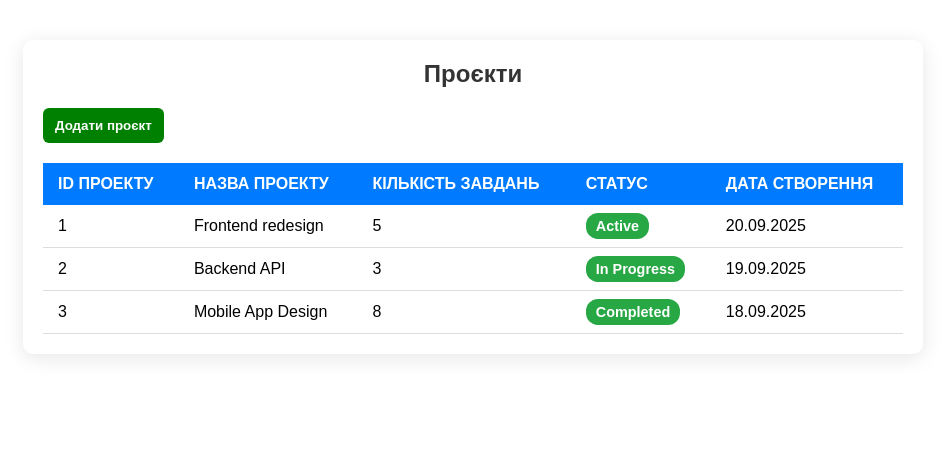
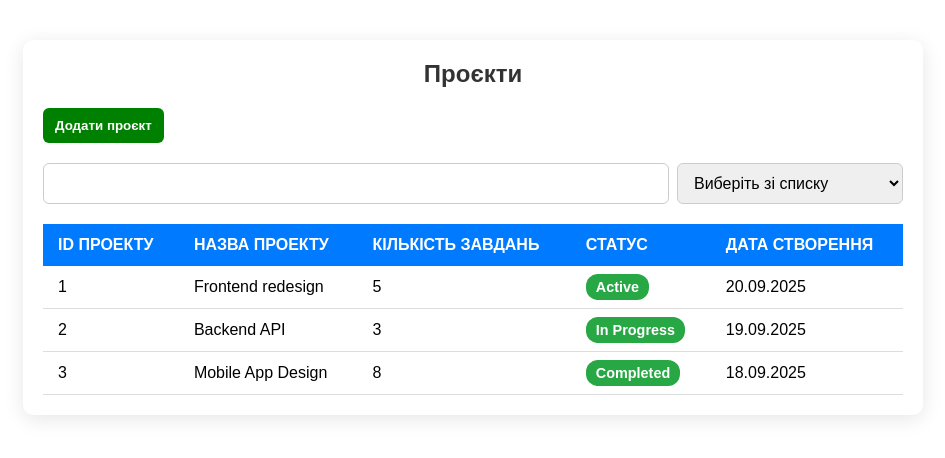
Before and after one commit to YaroslavOkrema/vue-project-manager, a Vue app: page / in a window 1280 px wide. Shown: the top 458 px of the page, without its empty margins (167-1112 px from the left). Built offline with nearby package versions, Linux system fonts and the light colour scheme; data requests are answered from the project's data file.

Commit message:
feat: add sort

```diff
--- /dev/null
+++ b/src/components/MySelect/MySelect.vue
@@ -0,0 +1,31 @@
+<script setup>
+import { defineProps, defineEmits } from "vue";
+
+const props = defineProps({
+  modelValue: {
+    type: String,
+    default: "",
+  },
+  options: {
+    type: Array,
+    default: () => [],
+  },
+});
+
+const emit = defineEmits(["update:modelValue"]);
+
+function changeOption(event) {
+  emit("update:modelValue", event.target.value);
+}
+</script>
+
+<template>
+  <select :value="modelValue" @change="changeOption">
+    <option disabled value="">Виберіть зі списку</option>
+    <option v-for="option in options" :key="option.value" :value="option.value">
+      {{ option.name }}
+    </option>
+  </select>
+</template>
+
+<style lang="scss" scoped></style>
--- a/src/pages/ProjectTablePage/ProjectTablePage.vue
+++ b/src/pages/ProjectTablePage/ProjectTablePage.vue
@@ -1,11 +1,18 @@
 <script setup lang="ts">
-import { onMounted, ref } from "vue";
+import { onMounted } from "vue";
 import { useProjectTablePage } from "@/pages/ProjectTablePage/useProjectTablePage";
 import ModalWindow from "@/components/ModalWindow/ModalWindow.vue";
 import FormProjects from "@/components/FormProjects/FormProjects.vue";
+import MySelect from "@/components/MySelect/MySelect.vue";
 
-const { projects, loadProjects, addProject } = useProjectTablePage();
-const isModalOpen = ref(false);
+const {
+  loadProjects,
+  addProject,
+  sortedProjects,
+  sortOptions,
+  isModalOpen,
+  selectedSort,
+} = useProjectTablePage();
 
 onMounted(() => {
   loadProjects();
@@ -24,6 +31,14 @@ onMounted(() => {
         v-model:is-modal-open="isModalOpen"
       />
     </ModalWindow>
+    <div class="table-filters">
+      <input class="filters-input" type="text" />
+      <MySelect
+        v-model="selectedSort"
+        :options="sortOptions"
+        class="filters-select"
+      ></MySelect>
+    </div>
     <table class="projects-table">
       <thead>
         <tr>
@@ -35,7 +50,7 @@ onMounted(() => {
         </tr>
       </thead>
       <tbody>
-        <tr v-for="project in projects" :key="project.id">
+        <tr v-for="project in sortedProjects" :key="project.id">
           <td>{{ project.id }}</td>
           <td>{{ project.projectName }}</td>
           <td>{{ project.tasksCount }}</td>
@@ -129,5 +144,42 @@ onMounted(() => {
       }
     }
   }
+
+  .table-filters {
+    display: flex;
+    gap: 8px;
+    width: 100%;
+    margin-bottom: 20px;
+  }
+
+  .filters-input {
+    flex: 3;
+    padding: 10px 12px;
+    font-size: 1rem;
+    border: 1px solid #ccc;
+    border-radius: 6px;
+    outline: none;
+    transition: border-color 0.2s, box-shadow 0.2s;
+
+    &:focus {
+      border-color: #007bff;
+      box-shadow: 0 0 3px rgba(0, 123, 255, 0.5);
+    }
+  }
+
+  .filters-select {
+    flex: 1;
+    padding: 10px 12px;
+    font-size: 1rem;
+    border: 1px solid #ccc;
+    border-radius: 6px;
+    outline: none;
+    transition: border-color 0.2s, box-shadow 0.2s;
+
+    &:focus {
+      border-color: #007bff;
+      box-shadow: 0 0 3px rgba(0, 123, 255, 0.5);
+    }
+  }
 }
 </style>
--- a/src/pages/ProjectTablePage/useProjectTablePage.ts
+++ b/src/pages/ProjectTablePage/useProjectTablePage.ts
@@ -1,9 +1,18 @@
 import { useStore } from "vuex";
-import { computed } from "vue";
+import { computed, ref } from "vue";
 import { Project } from "@/store/ProjectModule/types";
 
 export function useProjectTablePage() {
   const store = useStore();
+  const isModalOpen = ref(false);
+  const selectedSort = ref("");
+
+  const sortOptions = [
+    { value: "id", name: "По ID" },
+    { value: "projectName", name: "По назві проєкту" },
+    { value: "tasksCount", name: "По кількості завдань" },
+    { value: "status", name: "По статусу" },
+  ];
 
   const projects = computed<Project[]>(
     () => store.getters["projects/allProject"]
@@ -17,5 +26,25 @@ export function useProjectTablePage() {
     return store.dispatch("projects/addProject", project);
   };
 
-  return { projects, loadProjects, addProject };
+  const sortedProjects = computed(() =>
+    selectedSort.value
+      ? [...projects.value].sort((a: Project, b: Project) => {
+          const valA = a[selectedSort.value as keyof typeof a];
+          const valB = b[selectedSort.value as keyof typeof b];
+
+          return typeof valA === "string" && typeof valB === "string"
+            ? valA.localeCompare(valB)
+            : (valA as number) - (valB as number);
+        })
+      : projects.value
+  );
+
+  return {
+    loadProjects,
+    addProject,
+    isModalOpen,
+    sortedProjects,
+    sortOptions,
+    selectedSort,
+  };
 }
```
